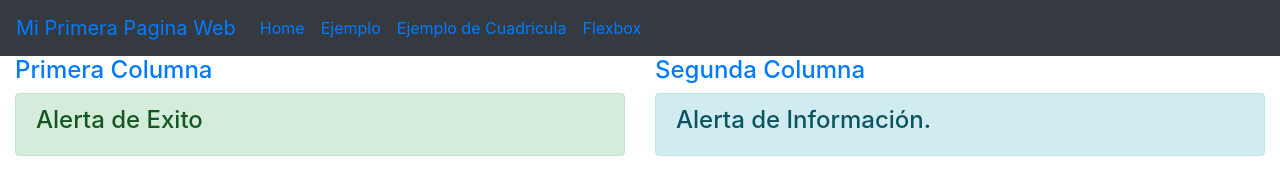
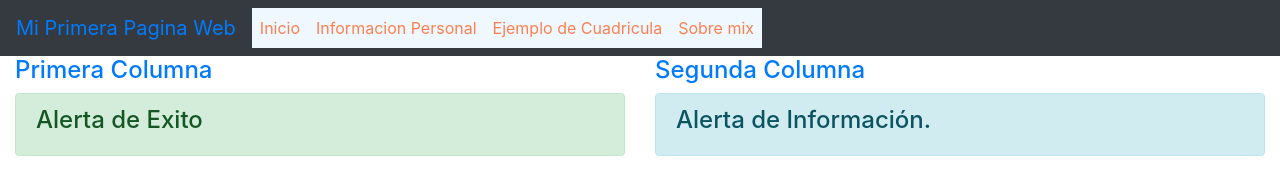
Before and after one commit to Bigmasters/proyecto0, a plain HTML site: page cuadricula.html in a window 1280 px wide. Drawn offline with nearby package versions, Linux system fonts and the light colour scheme; files that its build step writes are made by us from their sources.

Commit message:
Update cuadricula.html

```diff
--- a/cuadricula.html
+++ b/cuadricula.html
@@ -2,7 +2,7 @@
 <html>
     <head>
         <title>Mis Intereses</title>
-        <link rel="stylesheet" href="css/style.css">
+        <link rel="stylesheet" href="css/aportar.css">
         <link rel="stylesheet" href="https://stackpath.bootstrapcdn.com/bootstrap/4.1.3/css/bootstrap.min.css" integrity="sha384-MCw98/SFnGE8fJT3GXwEOngsV7Zt27NXFoaoApmYm81iuXoPkFOJwJ8ERdknLPMO" crossorigin="anonymous">
     </head>
     <body style="background-image:none">
@@ -13,10 +13,10 @@
                 </button>
                 <div class="collapse navbar-collapse color" id="navbarNavAltMarkup">
                     <div class="navbar-nav">
-                    <a class="nav-item nav-link active" href="index.html">Home <span class="sr-only">(current)</span></a>
-                    <a class="nav-item nav-link" href="ejemplo.html">Ejemplo</a>
+                    <a class="nav-item nav-link active" href="index.html">Inicio <span class="sr-only">(current)</span></a>
+                    <a class="nav-item nav-link" href="ejemplo.html">Informacion Personal</a>
                     <a class="nav-item nav-link" href="cuadricula.html">Ejemplo de Cuadricula</a>
-                    <a class="nav-item nav-link" href="flexblox.html">Flexbox</a>
+                    <a class="nav-item nav-link" href="flexbox.html">Sobre mix</a>
                     </div>
                 </div>
         </nav>
```
